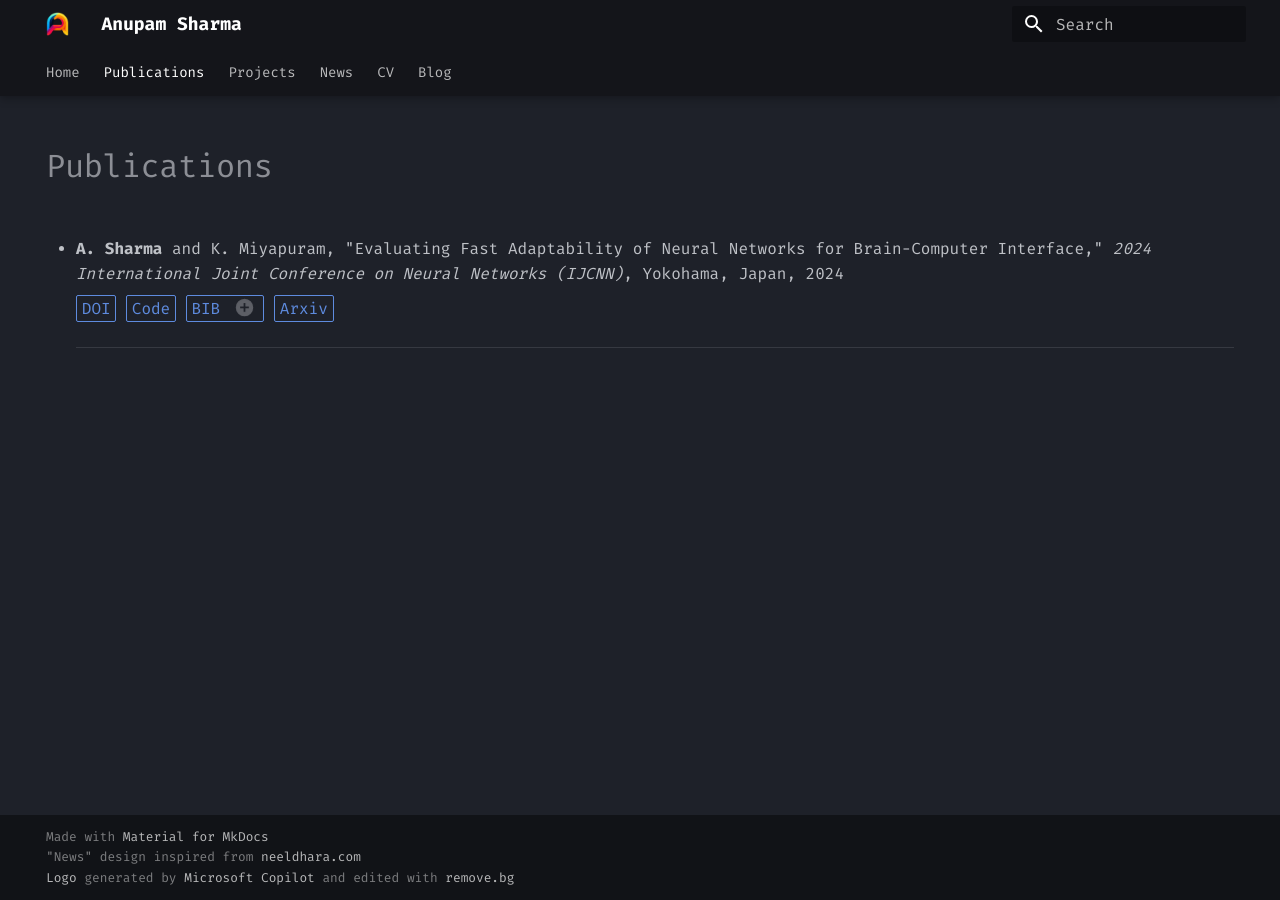
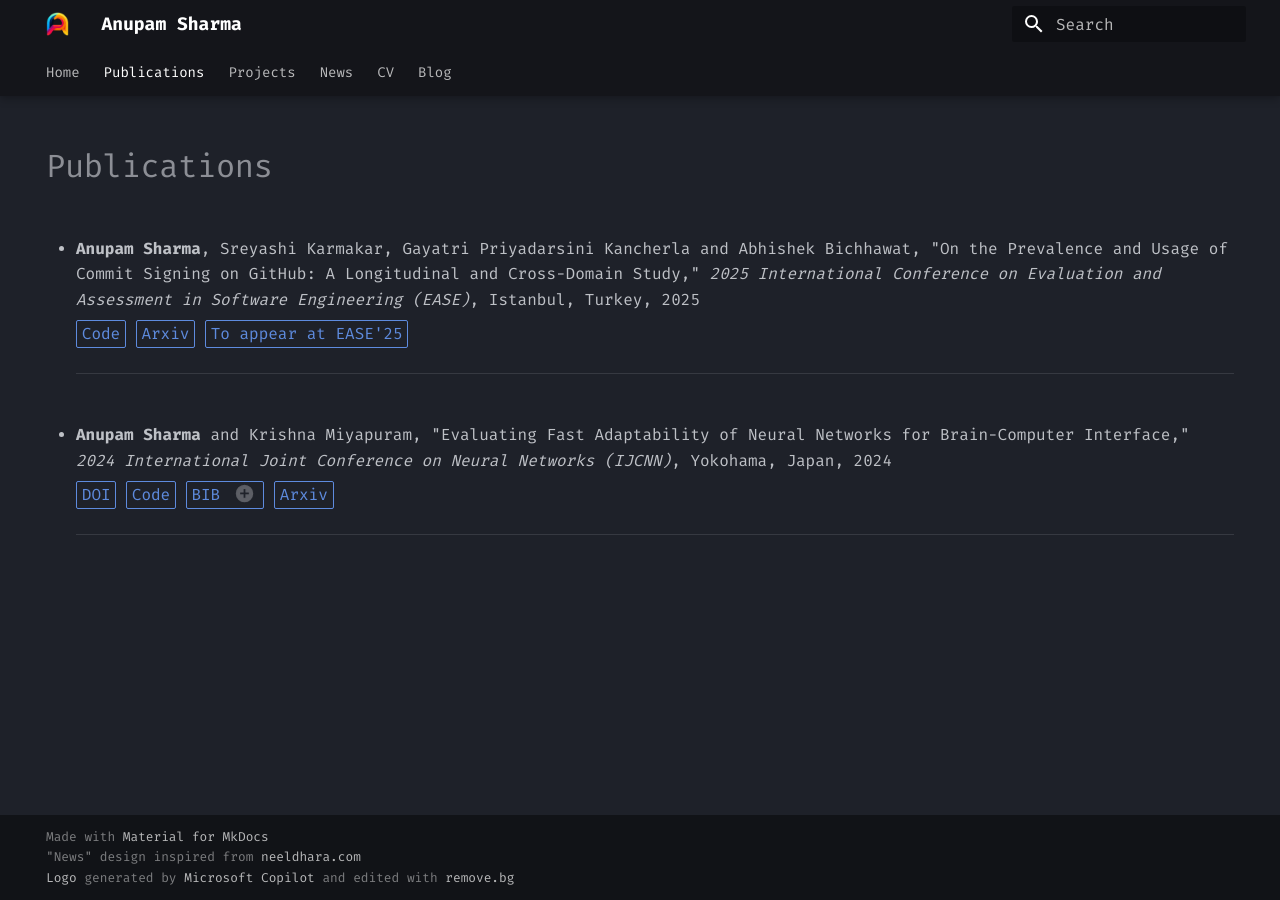
Before and after one commit to anp-scp/anp-scp.github.io, an MkDocs documentation site: the page built from docs/publications.md, in a window 1280 px wide. Built offline with MkDocs 1.6.1 and Material for MkDocs 9.7.7, drawn with Linux system fonts in a browser that asks for light colours.

Commit message:
added EASE 25 paper

```diff
--- a/docs/publications.md
+++ b/docs/publications.md
@@ -7,7 +7,16 @@ hide:
 
 <div class="annotate" markdown>
 
-* __A. Sharma__ and K. Miyapuram, "Evaluating Fast Adaptability of Neural Networks for Brain-Computer Interface," _2024 International Joint Conference on Neural Networks (IJCNN)_, Yokohama, Japan, 2024
+* __Anupam Sharma__, Sreyashi Karmakar, Gayatri Priyadarsini Kancherla and Abhishek Bichhawat, "On the Prevalence and Usage of Commit Signing on GitHub: A Longitudinal and Cross-Domain Study," _2025 International Conference on Evaluation and Assessment in Software Engineering (EASE)_, Istanbul, Turkey, 2025
+
+    [Code](https://github.com/anp-scp/commit_crawler){:target="_blank" .pub_button .pub_button_clickable .extra_space_in_phones } [Arxiv](https://arxiv.org/abs/2504.19215){:target="_blank" .pub_button .pub_button_clickable .extra_space_in_phones } <span class="pub_button" markdown>To appear at EASE'25</span>
+
+    ---
+</div>
+
+<div class="annotate" markdown>
+
+* __Anupam Sharma__ and Krishna Miyapuram, "Evaluating Fast Adaptability of Neural Networks for Brain-Computer Interface," _2024 International Joint Conference on Neural Networks (IJCNN)_, Yokohama, Japan, 2024
 
     [DOI](https://doi.org/10.1109/IJCNN60899.2024.10650562){:target="_blank" .pub_button .pub_button_clickable .extra_space_in_phones } [Code](https://github.com/anp-scp/fast_bci){:target="_blank" .pub_button .pub_button_clickable .extra_space_in_phones } <span class="pub_button extra_space_in_phones" markdown>BIB (1)</span> [Arxiv](https://arxiv.org/abs/2404.15350){:target="_blank" .pub_button .pub_button_clickable .extra_space_in_phones } <!--<span class="pub_button" markdown>To appear at IJCNN '24</span> -->
 
```
